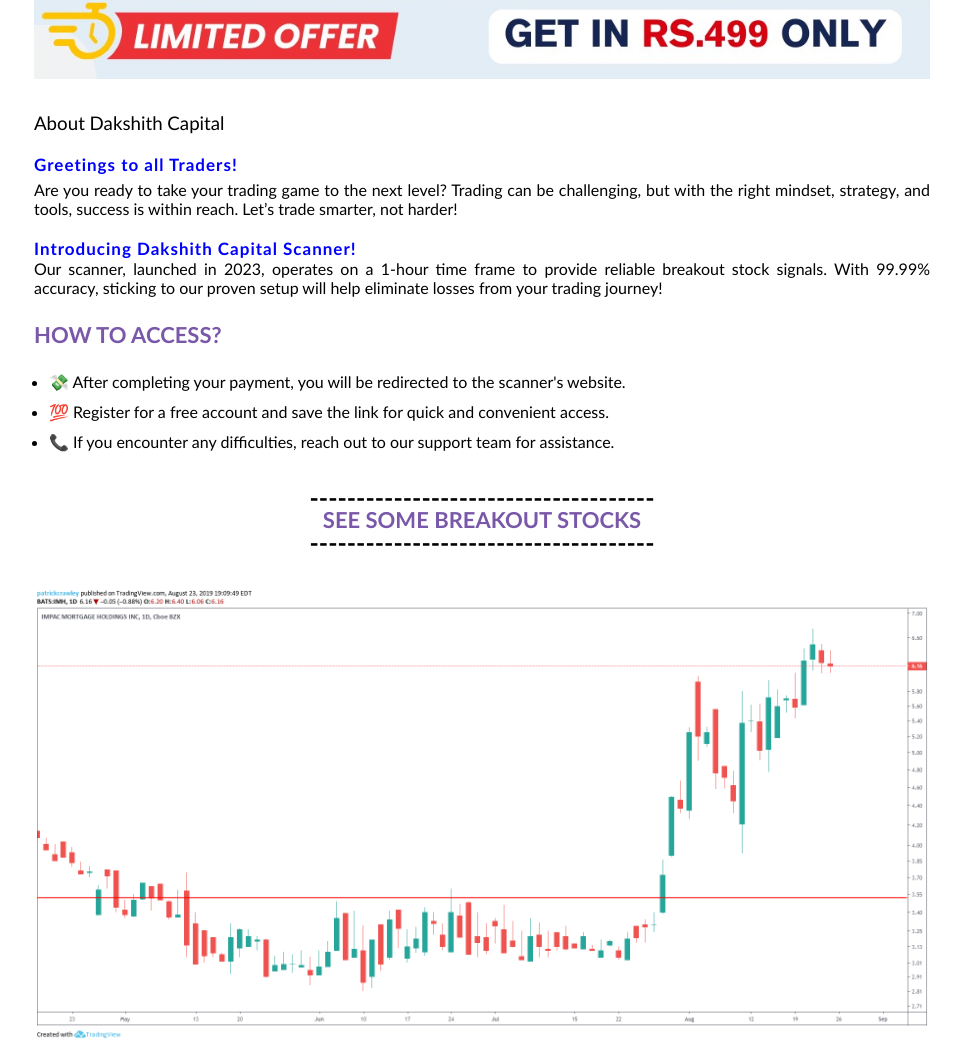
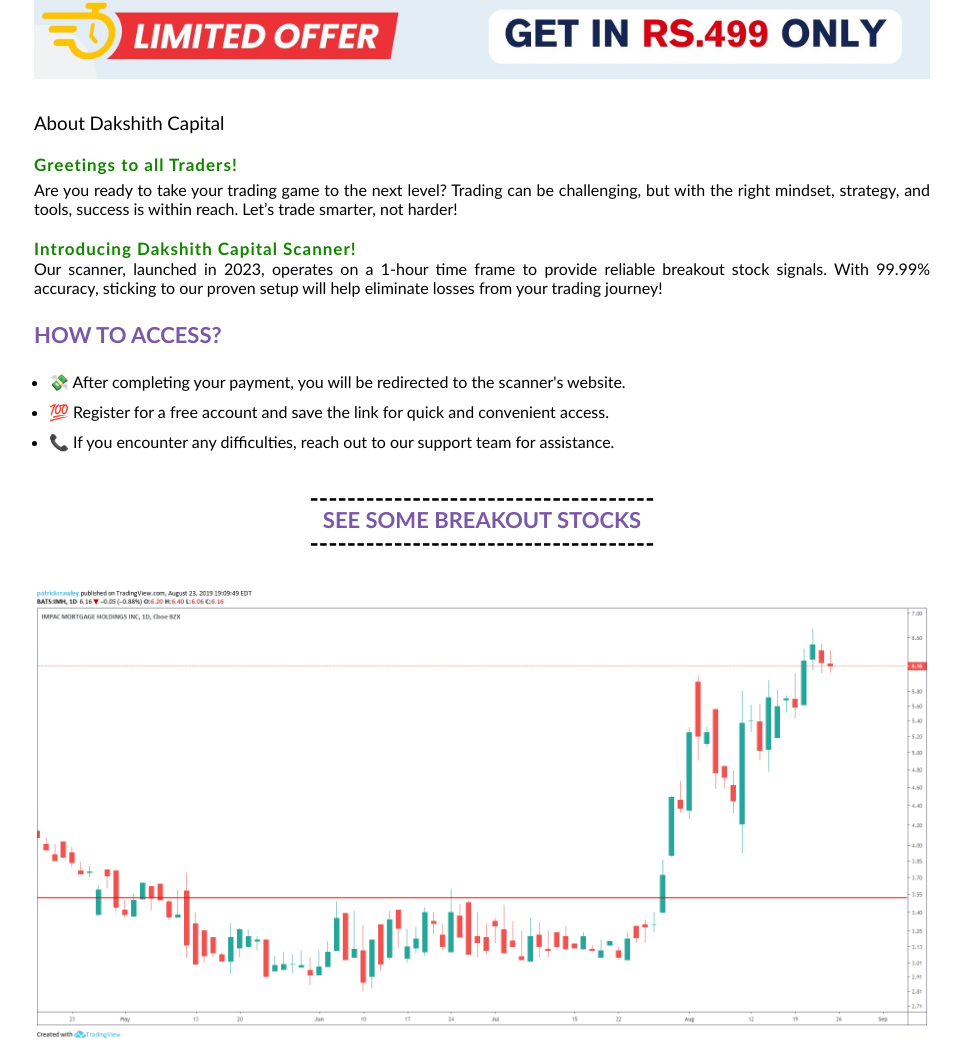
Before and after one commit to Aniket-Thote/Aniket-Thote-StockBroker, a plain HTML site: page index.html in a window 1280 px wide. Shown: the part 1040-2086 px from the top of the page, without its empty margins (158-1119 px from the left). Drawn offline with Linux system fonts and the light colour scheme.

Commit message:
Update Style.css

```diff
--- a/static/css/Style.css
+++ b/static/css/Style.css
@@ -2,7 +2,7 @@
     --default-text-color: black;
     --bright-color: white;
     --theme1-color1: rgb(122, 88, 169);
-    --theme1-color2: blue;/*rgb(255, 24, 0)*/
+    --theme1-color2: rgb(19 133 0);/*rgb(255, 24, 0)*/
     --theme1-color3: rgb(159, 131, 197);
     --global-transition-time: .6s;
 }
```
